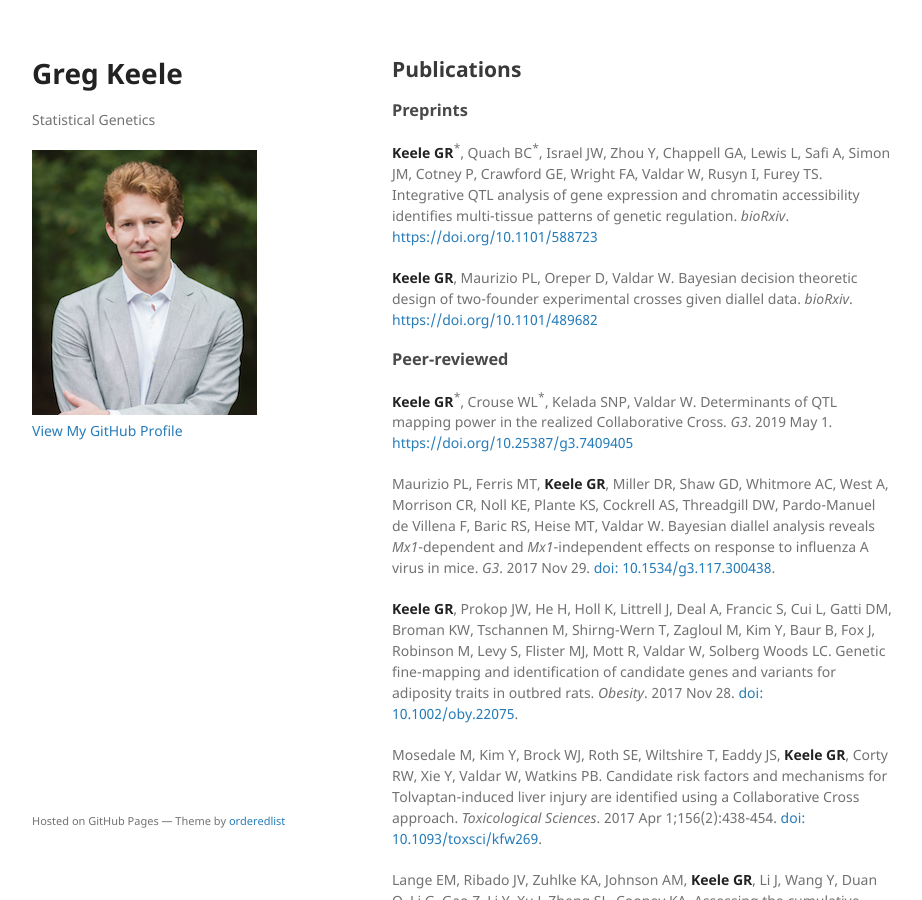
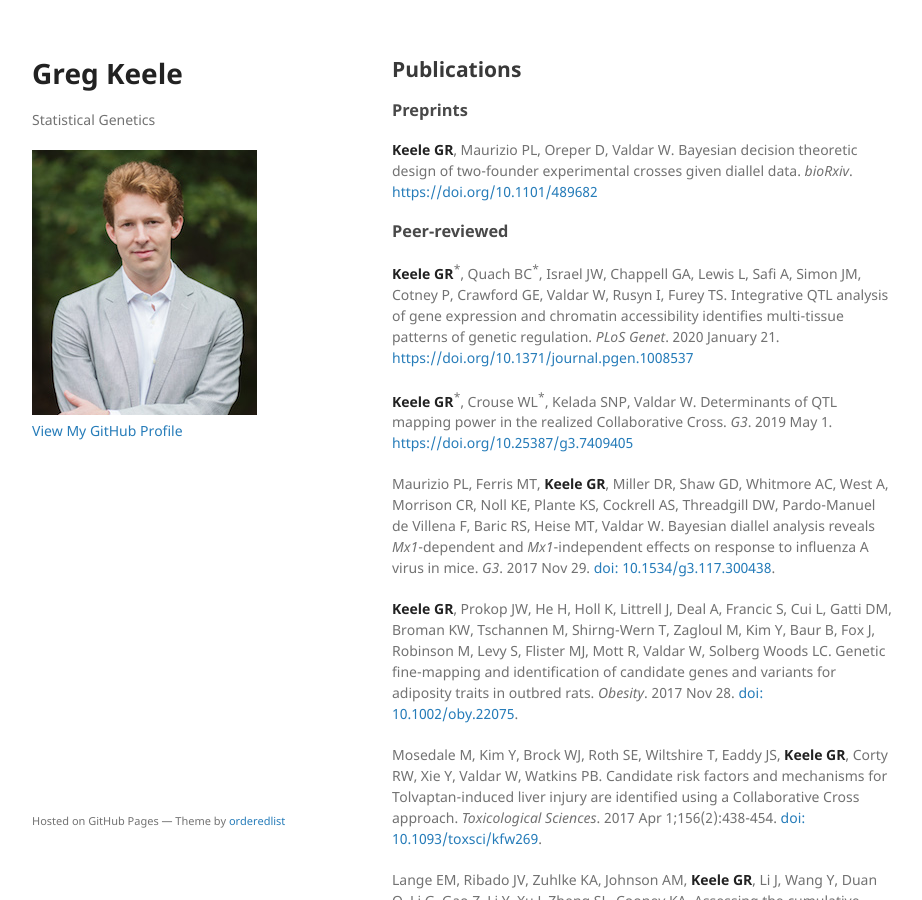
Before and after one commit to gkeele/gkeele.github.io, a Jekyll site: the page built from publications.md, in a window 1280 px wide and 900 px high. Shown: the whole window, without its empty margins (178-1100 px from the left). Built offline with Jekyll 4.4.1, drawn with Linux system fonts in a browser that asks for light colours; our own code applies the rules of GitHub Pages for plain Markdown files.

Commit message:
Updated publications to reflect publication of multi-tissue paper

```diff
--- a/publications.md
+++ b/publications.md
@@ -5,11 +5,11 @@ layout: default
 
 ### Preprints
 
-**Keele GR**<sup>\*</sup>, Quach BC<sup>\*</sup>, Israel JW, Zhou Y, Chappell GA, Lewis L, Safi A, Simon JM, Cotney P, Crawford GE, Wright FA, Valdar W, Rusyn I, Furey TS. Integrative QTL analysis of gene expression and chromatin accessibility identifies multi-tissue patterns of genetic regulation. *bioRxiv*. [https://doi.org/10.1101/588723](https://www.biorxiv.org/content/10.1101/588723v1)
-
 **Keele GR**, Maurizio PL, Oreper D, Valdar W. Bayesian decision theoretic design of two-founder experimental crosses given diallel data. *bioRxiv*. [https://doi.org/10.1101/489682](https://www.biorxiv.org/content/10.1101/489682v1)
 
 ### Peer-reviewed
+
+**Keele GR**<sup>\*</sup>, Quach BC<sup>\*</sup>, Israel JW, Chappell GA, Lewis L, Safi A, Simon JM, Cotney P, Crawford GE, Valdar W, Rusyn I, Furey TS. Integrative QTL analysis of gene expression and chromatin accessibility identifies multi-tissue patterns of genetic regulation. *PLoS Genet*. 2020 January 21. [https://doi.org/10.1371/journal.pgen.1008537](https://www.ncbi.nlm.nih.gov/pubmed/31961859)
 
 **Keele GR**<sup>\*</sup>, Crouse WL<sup>\*</sup>, Kelada SNP, Valdar W. Determinants of QTL mapping power in the realized Collaborative Cross. *G3*. 2019 May 1. [https://doi.org/10.25387/g3.7409405](https://www.ncbi.nlm.nih.gov/pubmed/30914424)
 
```
